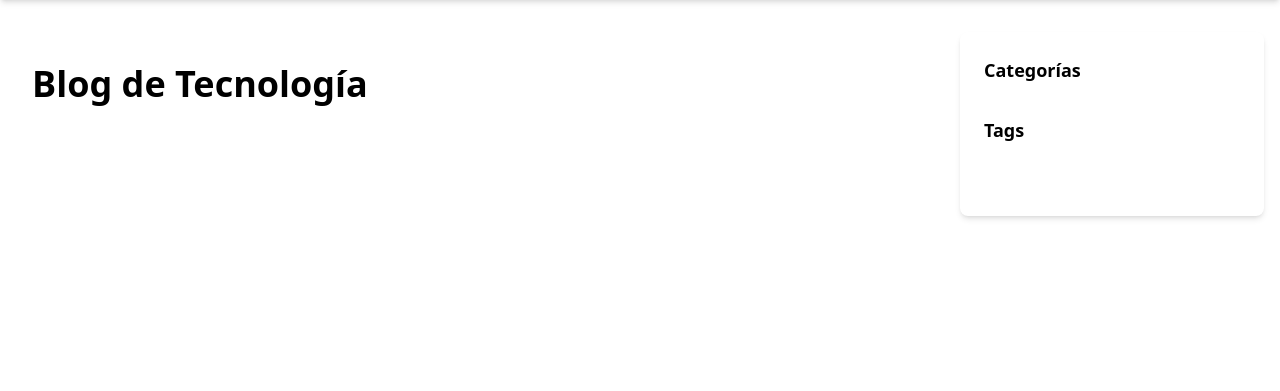
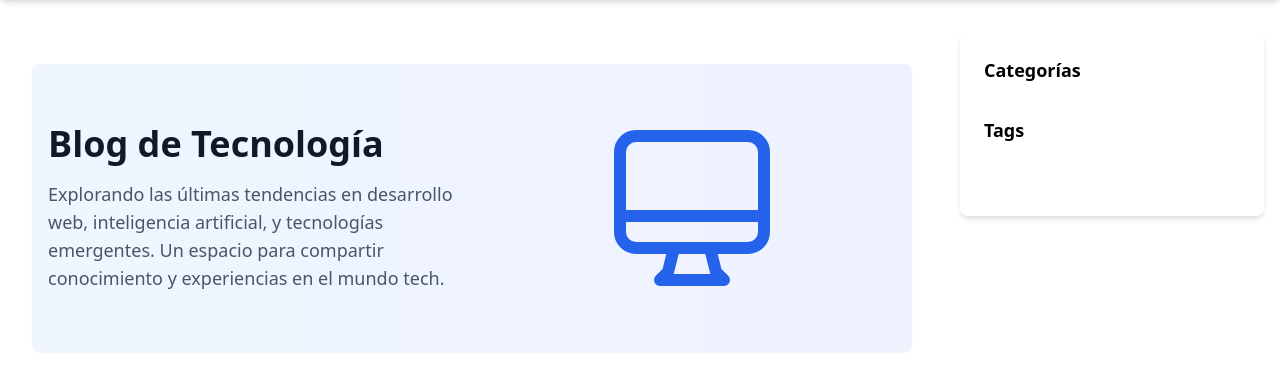
Before and after one commit to Jaolmos/acerobit-blog-django, a Django app: template blog/templates/blog/post_list.html in a window 1280 px wide. Shown: the part 90-481 px from the top of the page. Run offline with Django 3.2, Linux system fonts and the light colour scheme; the template is opened without the code that fills it, so the values that code supplies are empty; some libraries are stand-ins or nearby versions.

Commit message:
feat: se añade section hero a la pagina principal

```diff
--- a/blog/templates/blog/post_list.html
+++ b/blog/templates/blog/post_list.html
@@ -2,12 +2,32 @@
 
 {% block content %}
 <div class="container mx-auto px-4 py-8">
+   {% if not category and not tag %}
+       <div class="bg-gradient-to-r from-blue-50 to-indigo-50 mb-8 rounded-lg shadow-sm">
+           <div class="container mx-auto px-4 py-12">
+               <div class="grid grid-cols-1 md:grid-cols-2 gap-8 items-center">
+                   <div>
+                       <h1 class="text-4xl font-bold text-gray-900 mb-4">Blog de Tecnología</h1>
+                       <p class="text-lg text-gray-600">
+                           Explorando las últimas tendencias en desarrollo web, inteligencia artificial,
+                           y tecnologías emergentes. Un espacio para compartir conocimiento y experiencias
+                           en el mundo tech.
+                       </p>
+                   </div>
+                   <div class="flex justify-center">
+                    <svg class="w-48 h-48 text-blue-600" viewBox="0 0 24 24" fill="none" stroke="currentColor">
+                        <path stroke-linecap="round" stroke-linejoin="round" stroke-width="1.5" d="M9.75 17L9 20l-1 1h8l-1-1-.75-3M3 13h18M5 17h14a2 2 0 002-2V5a2 2 0 00-2-2H5a2 2 0 00-2 2v10a2 2 0 002 2z"/>
+                    </svg>
+                   </div>
+               </div>
+           </div>
+       </div>
+   {% endif %}
+
    {% if category %}
        <h1 class="text-4xl font-bold mb-8">Posts en categoría: {{ category }}</h1>
    {% elif tag %}
        <h1 class="text-4xl font-bold mb-8">Posts con etiqueta: {{ tag }}</h1>
-    {% else %}
-        <h1 class="text-4xl font-bold mb-8">Blog de Tecnología</h1>
    {% endif %}
 
    <div class="grid grid-cols-1 md:grid-cols-2 lg:grid-cols-3 gap-6">
```
Lines whose indentation alone changed are shown as unchanged.
